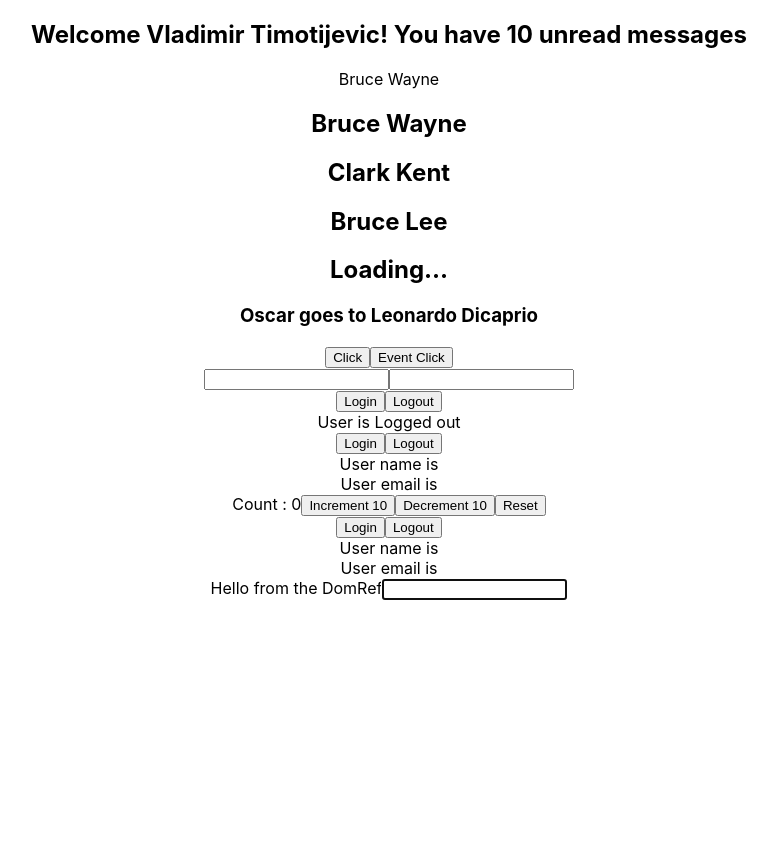
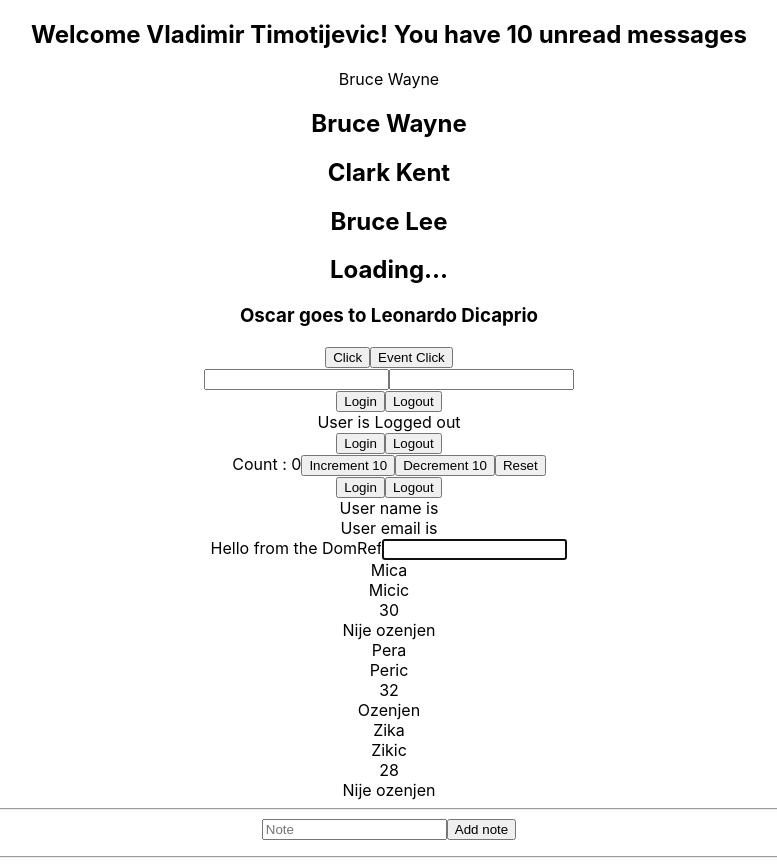
Before and after one commit to TimotijevicVlada/TypeScript_Basics, a React (Create React App) app: page / in a window 1280 px wide. Shown: the whole page, without its empty margins (251-1028 px from the left). Before the commit the page ends 800 px from the top, so only its background shows below. Built offline with nearby package versions, Linux system fonts and the light colour scheme.

Commit message:
Simple example of react-redux TS

```diff
--- a/package.json
+++ b/package.json
@@ -10,9 +10,12 @@
     "@types/node": "^16.11.17",
     "@types/react": "^17.0.38",
     "@types/react-dom": "^17.0.11",
+    "@types/react-redux": "^7.1.21",
     "react": "^17.0.2",
     "react-dom": "^17.0.2",
+    "react-redux": "^7.2.6",
     "react-scripts": "5.0.0",
+    "redux": "^4.1.2",
     "typescript": "^4.5.4",
     "web-vitals": "^2.1.2"
   },
--- a/src/App.tsx
+++ b/src/App.tsx
@@ -1,4 +1,4 @@
-
+import {useState} from "react";
 import './App.css';
 import Greet from './components/Greet';
 import Person from './components/Person';
@@ -14,8 +14,30 @@ import User from './components/User';
 import Counter from './components/Counter';
 import UserContext from './components/UserContext';
 import DomRef from './components/DomRef';
+import MyUsers from "./components/MyUsers";
+import ReactReduxTS from "./components/ReactReduxTS";
+
 
 function App() {
+
+  const [users, setUsers] = useState([{
+    name: "Mica",
+    surname: "Micic",
+    age: 30,
+    isMarried: false
+  },
+  {
+    name: "Pera",
+    surname: "Peric",
+    age: 32,
+    isMarried: true
+  },
+  {
+    name: "Zika",
+    surname: "Zikic",
+    age: 28,
+    isMarried: false
+  }]);
 
   const personName = {
     first: "Bruce",
@@ -35,6 +57,7 @@ function App() {
       last: "Lee"
     }
   ]
+
 
   return (
     <div className="App">
@@ -61,6 +84,10 @@ function App() {
       <UserContext />
 
       <DomRef />
+
+      <MyUsers users={users} />
+
+      <ReactReduxTS />
     </div>
   );
 }
--- /dev/null
+++ b/src/components/MyUsers.tsx
@@ -0,0 +1,31 @@
+import React from 'react';
+
+
+//Kada imamo niz objekata stavljamo array zagradu posle objekta kako bi ukazali da je to niz
+type MyUserProps = {
+    users: {
+        name: string
+        surname: string
+        age: number
+        isMarried: boolean
+    }[]
+}
+
+const MyUsers = ({users}: MyUserProps) => {
+
+
+    return (
+        <div>
+            {users.map(item => (
+                <div>
+                    <div>{item.name}</div>
+                    <div>{item.surname}</div>
+                    <div>{item.age}</div>
+                    <div>{item.isMarried ? "Ozenjen" : "Nije ozenjen"}</div>
+                </div>
+            ))}
+        </div>
+    )
+}
+
+export default MyUsers;
--- /dev/null
+++ b/src/components/ReactReduxTS.tsx
@@ -0,0 +1,49 @@
+import { ChangeEvent, useState } from 'react';
+import { useSelector } from "react-redux";
+import { NotesState } from "./store/notesReducer";
+import { useDispatch } from "react-redux";
+
+
+
+
+const ReactReduxTS = () => {
+
+    const [note, setNote] = useState<string>("");
+
+    //Funkcija koja apdejtuje state
+    const updateNote = (event: ChangeEvent<HTMLInputElement>) => {
+        setNote(event.target.value);
+    }
+
+
+    //Ovo je stejt koji cu posle da ispisujem u HTML-u
+    const notes = useSelector<NotesState, NotesState["notes"]>(state => state.notes);
+
+    console.log(notes)
+
+    //Dispatch je akcoja kojom menjam stejt
+    const dispatch = useDispatch();
+
+    //Funkcija koja poziva reduks da odradi svoj posao
+    const addNote = () => {
+        //This could be a possible mistake let's change it
+        dispatch({ type: "ADD_NOTE", payload: note });
+        setNote("");
+    }
+
+    return (
+        <div className='redux'>
+            <hr />
+            <input onChange={updateNote} value={note} type="text" name='note' placeholder='Note' />
+            <button onClick={addNote}>Add note</button>
+            <ul>
+                {notes.map(item => (
+                    <li key={item}>{item}</li>
+                ))}
+            </ul>
+            <hr />
+        </div>
+    )
+}
+
+export default ReactReduxTS;
--- a/src/components/User.tsx
+++ b/src/components/User.tsx
@@ -1,34 +1,48 @@
-import React, {useState} from 'react';
+import { useState } from 'react';
 
 type AuthUser = {
-    name: string
-    email: string
+        name: string
+        email: string
 }
 
 const User = () => {
 
     //Informisemo TS da user moze da bude null ili AuthUser koji smo definisali gore
-    const [user, setUser] = useState<null | AuthUser>(null);
+    const [user, setUser] = useState<AuthUser[]>([]);
     //const [user, setUser] = useState<AuthUser>({} as AuthUser); //Ovako mozemo da stavimo ako smo sigurni da ce se null promeniti i nece se vracati
     //Posle toga mozemo da sklonimo znak pitanja dole u XML-u
 
+    const users = [{
+        name: "Vlada",
+        email: "vlada@gmail.com"
+    },
+    {
+        name: "Pera",
+        email: "pera@gmail.com"
+    },
+    {
+        name: "Laza",
+        email: "laza@gmail.com"
+    }]
+
     const handleLogin = () => {
-        setUser({
-            name: "Vladimir",
-            email: "vlada@gmail.com"
-        })
+        setUser(users)
     }
 
     const handleLogout = () => {
-        setUser(null);
+        setUser([]);
     }
 
     return (
         <div>
             <button onClick={handleLogin}>Login</button>
             <button onClick={handleLogout}>Logout</button>
-            <div>User name is {user?.name}</div>
-            <div>User email is {user?.email}</div>
+            {user.map(item => (
+                <div>
+                    <div>{item.name}</div>
+                    <div>{item.email}</div>
+                </div>
+            ))}
         </div>
     )
 }
--- /dev/null
+++ b/src/components/store/notesReducer.ts
@@ -0,0 +1,22 @@
+export type NotesState = {
+    notes: string[]
+}
+
+type Action = {
+    type: "ADD_NOTE"
+    payload: string
+}
+
+const initialState = {
+    notes: []
+}
+
+export const notesReducer = (state: NotesState = initialState, action: Action) => {
+    switch (action.type) {
+        case "ADD_NOTE":
+            return { ...state, notes: [...state.notes, action.payload] };
+        default:
+            return state;
+    }
+
+}
--- /dev/null
+++ b/src/components/store/store.ts
@@ -0,0 +1,4 @@
+import { createStore } from "redux";
+import { notesReducer } from "./notesReducer";
+
+export const store = createStore(notesReducer);
--- a/src/index.tsx
+++ b/src/index.tsx
@@ -3,12 +3,17 @@ import ReactDOM from 'react-dom';
 import './index.css';
 import App from './App';
 import reportWebVitals from './reportWebVitals';
-import {UserContextProvider} from "./components/context/Context"
+import { UserContextProvider } from "./components/context/Context"
+import { Provider } from "react-redux";
+import { store } from './components/store/store';
 
 ReactDOM.render(
-  <UserContextProvider>
-    <App />
-  </UserContextProvider>,
+  <Provider store={store}>
+    <UserContextProvider>
+      <App />
+    </UserContextProvider>
+  </Provider>
+  ,
   document.getElementById('root')
 );
 
```
Also changed, not shown: src/components/PersonList.tsx (line endings or trailing spaces), 1 other file (tests, documents, lock files or other folders).
